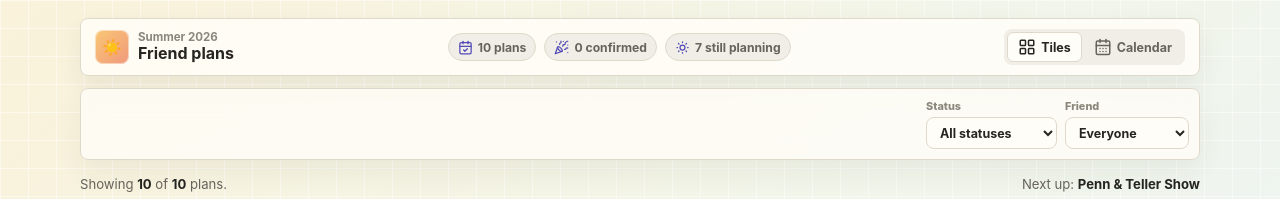
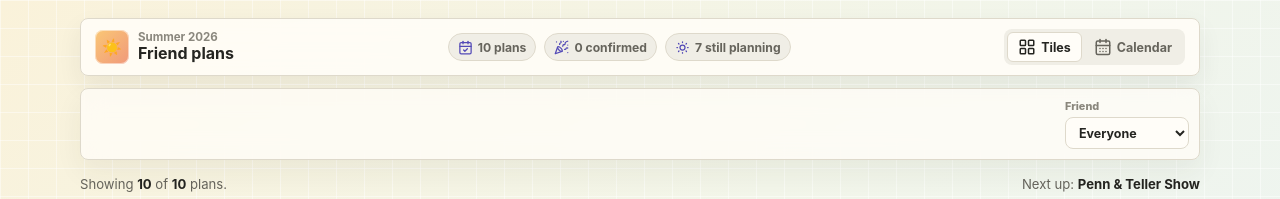
Before and after one commit to loncardom/calentar, a React (Vite) app: page / in a window 1280 px wide. Shown: the top 199 px of the page. Built offline with nearby package versions, Linux system fonts and the light colour scheme.

Commit message:
Remove status filter

```diff
--- a/src/components/Filters.tsx
+++ b/src/components/Filters.tsx
@@ -1,44 +1,17 @@
-import type { EventStatus } from '../types/Event';
-
 export interface FilterState {
-  status: 'all' | EventStatus;
   attendee: 'all' | string;
 }
 
 interface FiltersProps {
   filters: FilterState;
-  statuses: EventStatus[];
   attendees: string[];
   onChange: (filters: FilterState) => void;
 }
 
-const labelFor = (value: string) =>
-  value
-    .split('-')
-    .map((part) => part.charAt(0).toUpperCase() + part.slice(1))
-    .join(' ');
-
-export function Filters({ filters, statuses, attendees, onChange }: FiltersProps) {
+export function Filters({ filters, attendees, onChange }: FiltersProps) {
   return (
     <section className="filters" aria-label="Event filters">
       <div className="filter-selects">
-        <label>
-          <span>Status</span>
-          <select
-            value={filters.status}
-            onChange={(event) =>
-              onChange({ ...filters, status: event.target.value as FilterState['status'] })
-            }
-          >
-            <option value="all">All statuses</option>
-            {statuses.map((status) => (
-              <option value={status} key={status}>
-                {labelFor(status)}
-              </option>
-            ))}
-          </select>
-        </label>
-
         <label>
           <span>Friend</span>
           <select
```
